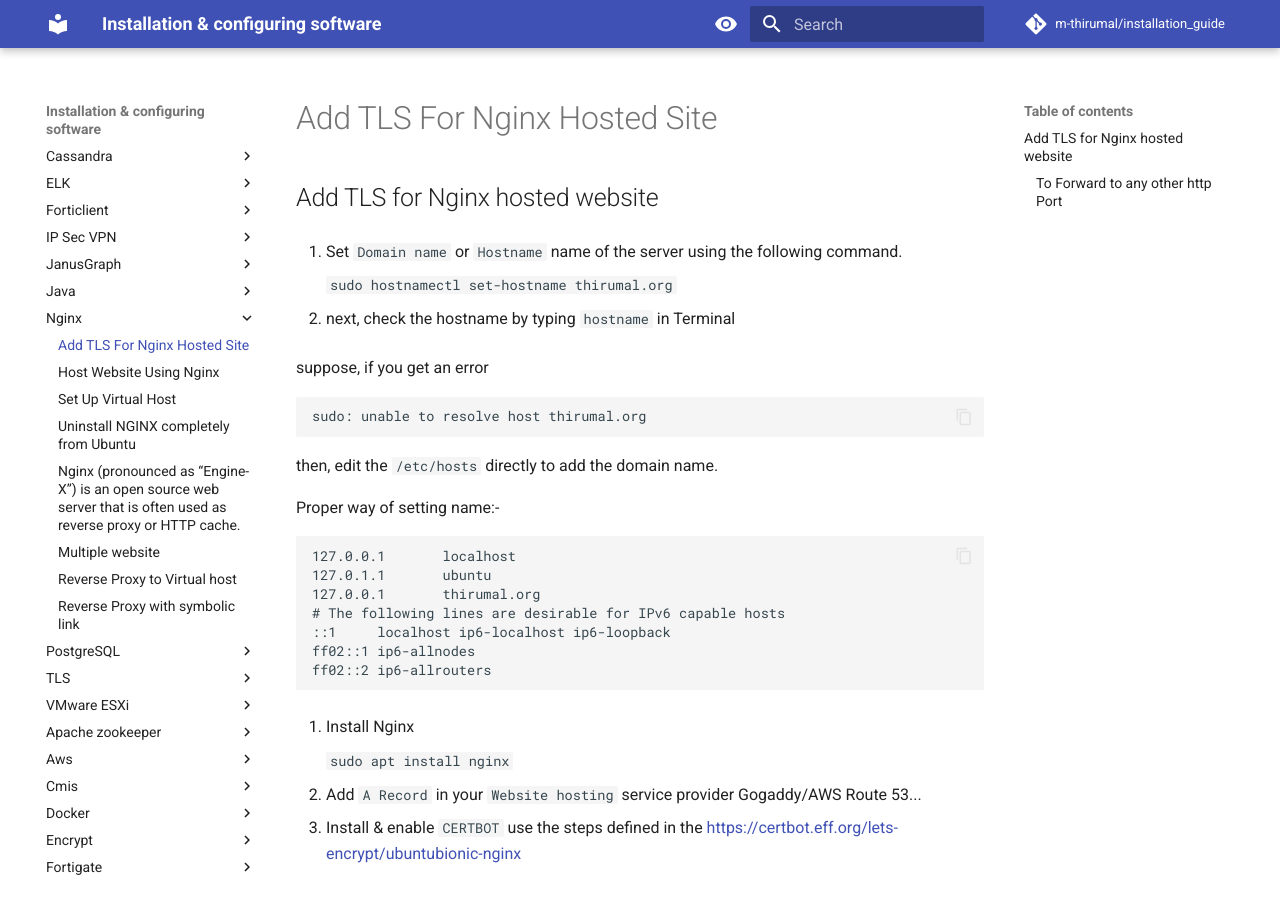
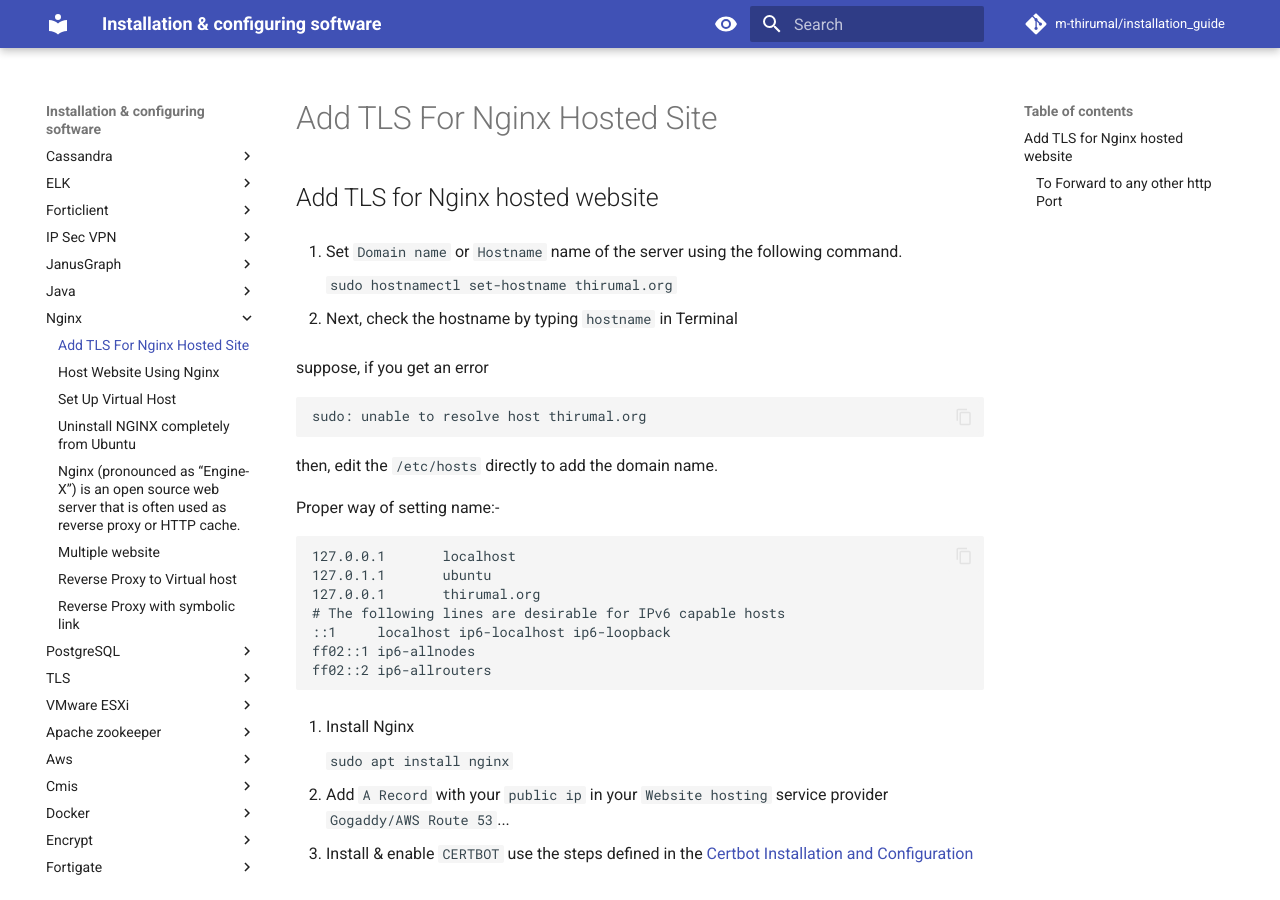
Before and after one commit to m-thirumal/installation_guide, an MkDocs documentation site: the page built from docs/Nginx/Add_TLS_For_Nginx_Hosted_Site.md, in a window 1280 px wide and 900 px high. Built offline with MkDocs 1.6.1 and Material for MkDocs 9.7.7, drawn with Linux system fonts in a browser that asks for light colours; comment, search, counter and statistics services are not loaded.

Commit message:
Added Certbot

```diff
--- a/docs/Nginx/Add_TLS_For_Nginx_Hosted_Site.md
+++ b/docs/Nginx/Add_TLS_For_Nginx_Hosted_Site.md
@@ -4,7 +4,7 @@
 
     `sudo hostnamectl set-hostname thirumal.org`
 
-2. next, check the hostname by typing `hostname` in Terminal
+2. Next, check the hostname by typing `hostname` in Terminal
 
 suppose, if you get an error
 
@@ -26,9 +26,9 @@ Proper way of setting name:-
 
 	`sudo apt install nginx`
 
-4. Add `A Record`  in your `Website hosting` service provider  Gogaddy/AWS Route 53...
+4. Add `A Record` with your `public ip` in your `Website hosting` service provider  `Gogaddy/AWS Route 53`...
 
-5. Install & enable `CERTBOT` use the steps defined in the [https://certbot.eff.org/lets-encrypt/ubuntubionic-nginx](https://certbot.eff.org/lets-encrypt/ubuntubionic-nginx)
+5. Install & enable `CERTBOT` use the steps defined in the [Certbot Installation and Configuration](../TLS/certbot.md)
 
 ### To Forward to any other http Port
 
```
Also changed, not shown: docs/README.md (+3 -2 lines), docs/TLS/certbot.md (added, +82 -0 lines).
